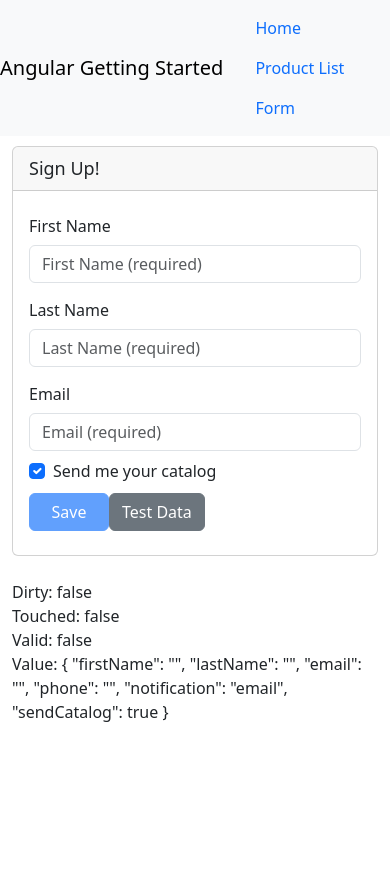
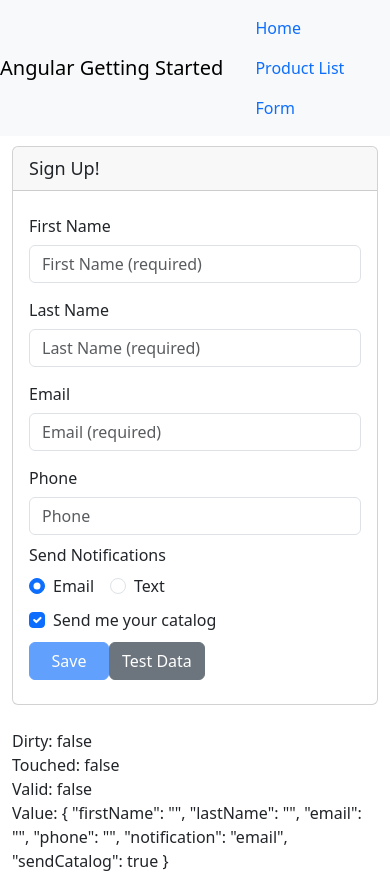
Before and after one commit to markfady/Angular_Getting_Started, an Angular app: page /ReactiveForm in a window 390 px wide. Before the commit the page ends 844 px from the top, so only its background shows below. Built offline with nearby package versions, Linux system fonts and the light colour scheme.

Commit message:
phone input field added , usage of setNotification

```diff
--- a/src/app/reactiveForm/customer/customer.component.html
+++ b/src/app/reactiveForm/customer/customer.component.html
@@ -72,6 +72,50 @@
           </div>
         </div>
 
+        <div class="form-group row mb-2">
+          <label class="col-md-2 col-form-label"
+                 for="phoneId">Phone</label>
+          <div class="col-md-8">
+            <input class="form-control"
+                   id="phoneId"
+                   type="tel"
+                   placeholder="Phone"
+                   formControlName="phone"
+                   [ngClass]="{'is-invalid': !customerForm.get('phone')?.valid }" />
+            <span class="invalid-feedback">
+              <span *ngIf="customerForm.get('phone')?.errors?.['required']">
+                Please enter your phone number.
+              </span>
+            </span>
+          </div>
+        </div>
+
+        <div class="form-group row mb-2">
+          <label class="col-md-2 col-form-label pt-0">Send Notifications</label>
+          <div class="col-md-8">
+            <div class="form-check form-check-inline">
+              <label class="form-check-label">
+                <input class="form-check-input"
+                       type="radio"
+                       value="email"
+                       formControlName="notification"
+                   (click)="setNotification('email')"
+                       >Email
+
+              </label>
+            </div>
+            <div class="form-check form-check-inline">
+              <label class="form-check-label">
+                <input class="form-check-input"
+                       type="radio"
+                       value="text"
+                       formControlName="notification"
+                       (click)="setNotification('text')"
+                       >Text
+              </label>
+            </div>
+          </div>
+        </div>
         <div class="form-group row mb-2">
           <div class="col-md-8">
             <div class="form-check">
```
